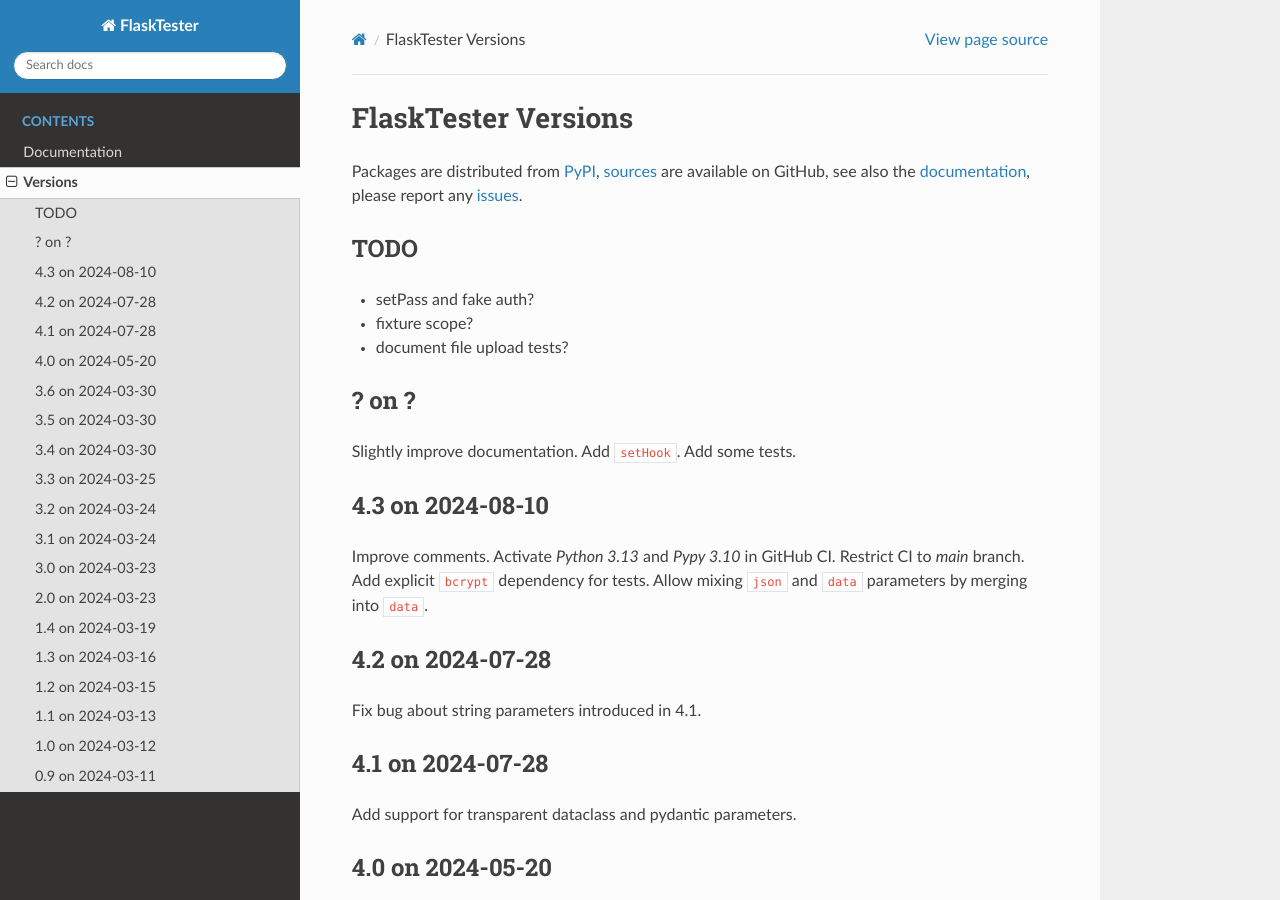
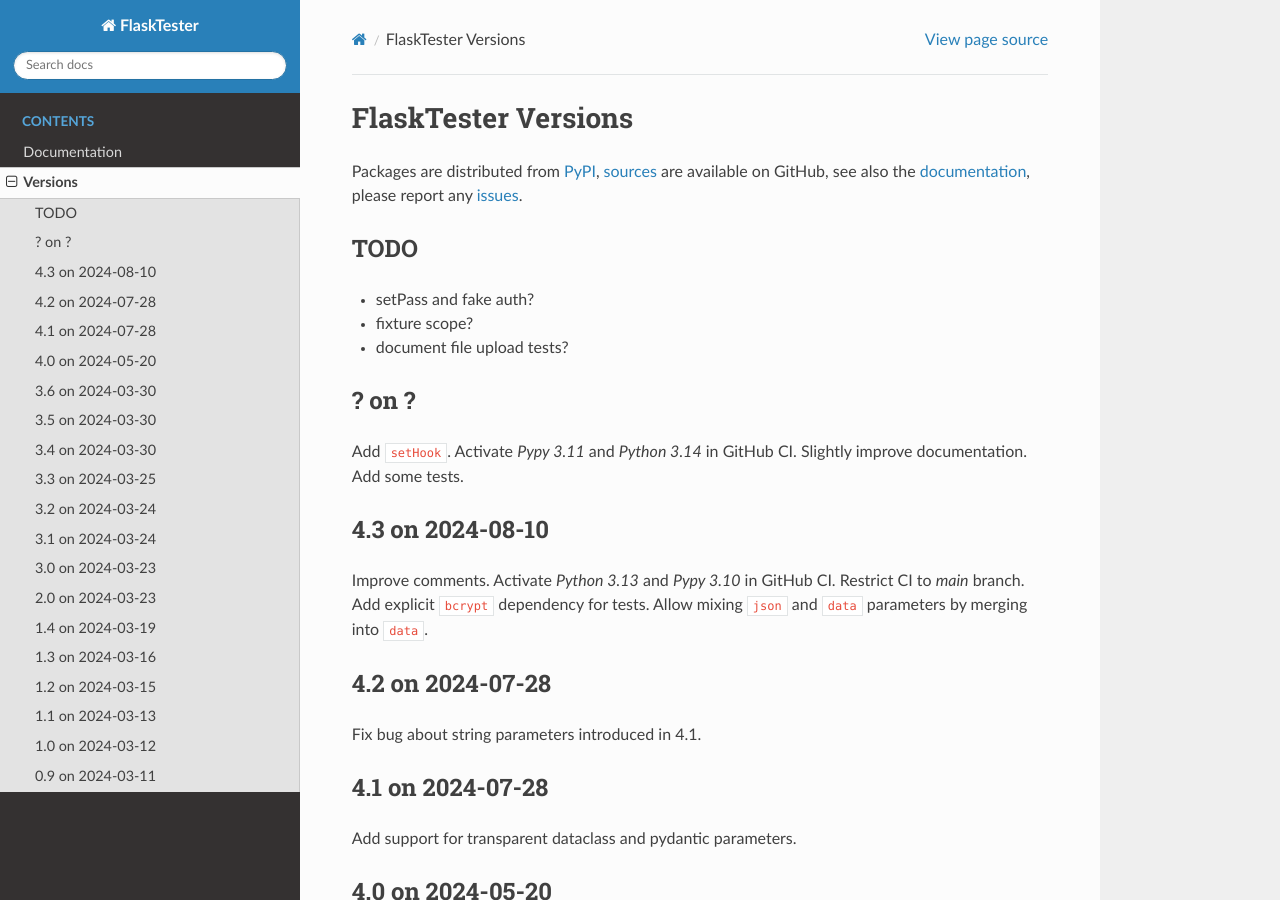
Before and after one commit to zx80/flask-tester, a Sphinx documentation site: the page built from docs/versions.md, in a window 1280 px wide and 900 px high. Built offline with Sphinx 7.4.7 and the Read the Docs theme 3.1.0, drawn with Linux system fonts in a browser that asks for light colours; pages that are not in the unit, such as notebooks, are missing from menus.

Commit message:
more python versions

```diff
--- a/docs/versions.md
+++ b/docs/versions.md
@@ -13,8 +13,9 @@
 
 ## ? on ?
 
+Add `setHook`.
+Activate _Pypy 3.11_ and _Python 3.14_ in GitHub CI.
 Slightly improve documentation.
-Add `setHook`.
 Add some tests.
 
 ## 4.3 on 2024-08-10
```
Also changed, not shown: 1 other file.
